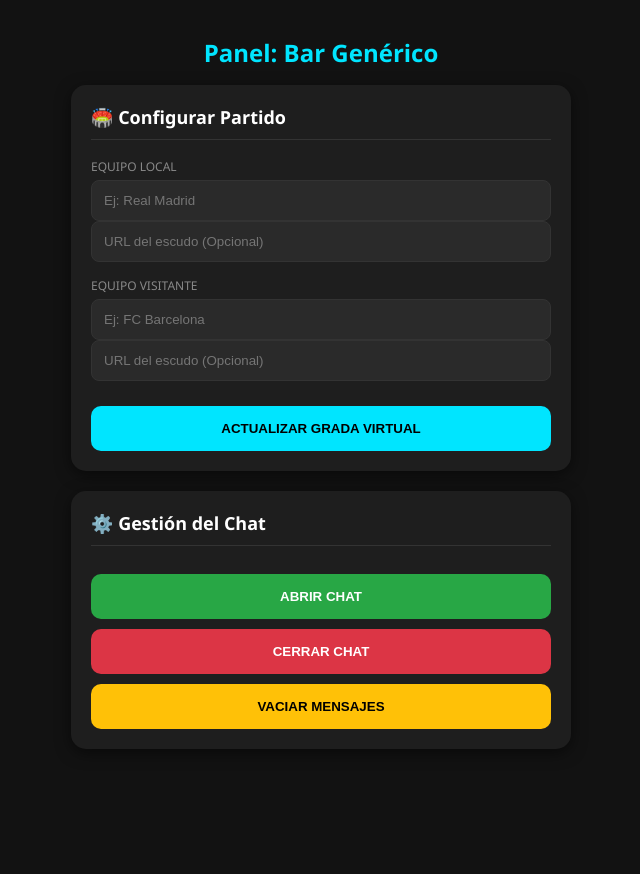
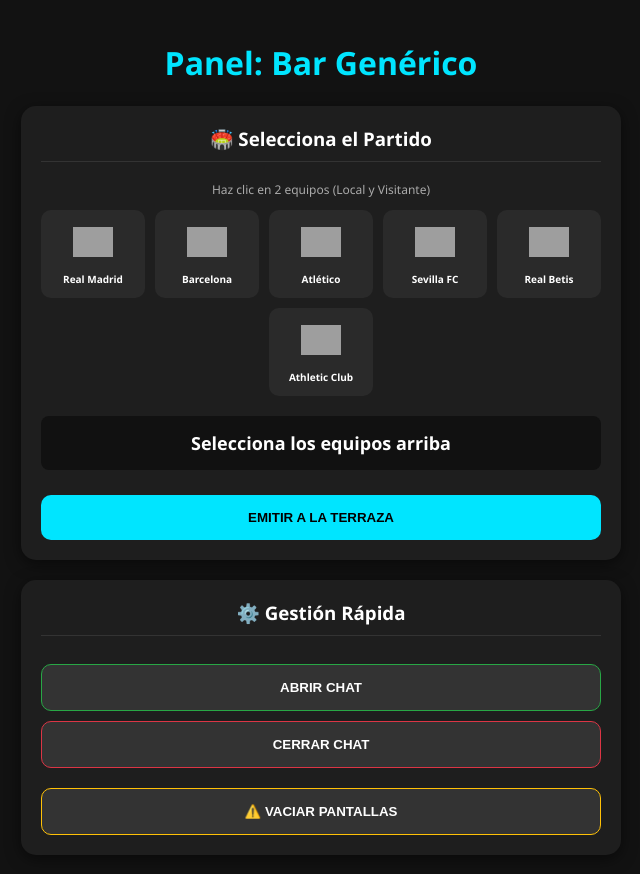
Before and after one commit to Whiko83/chat-bar-terraza, a website: page admin.html in a window 1280 px wide. Shown: the whole page, without its empty margins (319-959 px from the left). Before the commit the page ends 800 px from the top, so only its background shows below. Drawn offline with nearby package versions, Linux system fonts and the light colour scheme; no server answers; grey boxes are pictures that could not be loaded.

Commit message:
Add files via upload

```diff
--- a/admin.html
+++ b/admin.html
@@ -3,75 +3,148 @@
 <head>
     <meta charset="UTF-8">
     <meta name="viewport" content="width=device-width, initial-scale=1.0">
-    <title>Panel de Control - Grada Virtual</title>
+    <title>Panel de Control - Galería</title>
     <style>
         :root { --accent: #00e5ff; --bg: #121212; --card: #1e1e1e; }
         body { font-family: 'Segoe UI', sans-serif; background: var(--bg); color: white; padding: 20px; margin: 0; }
-        .container { max-width: 500px; margin: 0 auto; }
-        h1 { color: var(--accent); text-align: center; font-size: 24px; }
+        .container { max-width: 600px; margin: 0 auto; }
+        h1 { color: var(--accent); text-align: center; }
 
         .card { background: var(--card); padding: 20px; border-radius: 15px; margin-bottom: 20px; box-shadow: 0 4px 15px rgba(0,0,0,0.5); }
-        .card h3 { margin-top: 0; border-bottom: 1px solid #333; padding-bottom: 10px; font-size: 18px; }
+        .card h3 { margin-top: 0; border-bottom: 1px solid #333; padding-bottom: 10px; text-align: center; }
 
-        .input-group { margin-bottom: 15px; }
-        label { display: block; font-size: 12px; color: #888; text-transform: uppercase; margin-bottom: 5px; }
-        input { width: 100%; padding: 12px; border-radius: 8px; border: 1px solid #333; background: #2a2a2a; color: white; box-sizing: border-box; }
+        /* ESTILOS DE LA GALERÍA */
+        .galeria { display: flex; flex-wrap: wrap; gap: 10px; justify-content: center; margin-bottom: 20px; }
+        .equipo-item {
+            background: #2a2a2a; border: 2px solid transparent; border-radius: 10px; padding: 10px;
+            width: 80px; text-align: center; cursor: pointer; transition: 0.2s;
+        }
+        .equipo-item img { width: 40px; height: 40px; object-fit: contain; margin-bottom: 5px; }
+        .equipo-item span { display: block; font-size: 10px; font-weight: bold; white-space: nowrap; overflow: hidden; text-overflow: ellipsis; }
 
-        button { width: 100%; padding: 15px; border: none; border-radius: 10px; font-weight: bold; cursor: pointer; text-transform: uppercase; margin-top: 10px; transition: 0.2s; }
+        /* ESTADOS DE SELECCIÓN */
+        .equipo-item:hover { background: #3a3a3a; }
+        .equipo-item.seleccionado-local { border-color: #00e5ff; background: rgba(0, 229, 255, 0.1); }
+        .equipo-item.seleccionado-visitante { border-color: #ff0055; background: rgba(255, 0, 85, 0.1); }
+
+        .resumen { text-align: center; font-size: 18px; font-weight: bold; margin: 15px 0; background: #111; padding: 15px; border-radius: 8px; }
+        .vs { color: #888; font-size: 14px; margin: 0 10px; }
+
+        button { width: 100%; padding: 15px; border: none; border-radius: 10px; font-weight: bold; cursor: pointer; text-transform: uppercase; margin-top: 10px; }
         .btn-main { background: var(--accent); color: #000; }
-        .btn-main:active { transform: scale(0.98); }
-        .btn-open { background: #28a745; color: white; }
-        .btn-close { background: #dc3545; color: white; }
-        .btn-clear { background: #ffc107; color: black; }
+        .btn-control { background: #333; color: white; border: 1px solid #555; }
     </style>
 </head>
 <body>
     <div class="container">
-        <h1 id="bar-display">Panel de Administración</h1>
+        <h1 id="bar-display">Panel: Cargando...</h1>
 
         <div class="card">
-            <h3>🏟️ Configurar Partido</h3>
-            <div class="input-group">
-                <label>Equipo Local</label>
-                <input id="eq1" type="text" placeholder="Ej: Real Madrid">
-                <input id="img1" type="text" placeholder="URL del escudo (Opcional)">
+            <h3>🏟️ Selecciona el Partido</h3>
+            <p style="font-size: 12px; color: #aaa; text-align: center;">Haz clic en 2 equipos (Local y Visitante)</p>
+
+            <div id="contenedor-galeria" class="galeria"></div>
+
+            <div class="resumen" id="texto-resumen">
+                Selecciona los equipos arriba
             </div>
-            <div class="input-group">
-                <label>Equipo Visitante</label>
-                <input id="eq2" type="text" placeholder="Ej: FC Barcelona">
-                <input id="img2" type="text" placeholder="URL del escudo (Opcional)">
-            </div>
-            <button class="btn-main" onclick="actualizarPartido()">Actualizar Grada Virtual</button>
+
+            <button class="btn-main" onclick="actualizarPartido()">Emitir a la Terraza</button>
         </div>
 
         <div class="card">
-            <h3>⚙️ Gestión del Chat</h3>
-            <button class="btn-open" onclick="enviarOrden('admin_abrir_chat')">Abrir Chat</button>
-            <button class="btn-close" onclick="enviarOrden('admin_cerrar_chat')">Cerrar Chat</button>
-            <button class="btn-clear" onclick="enviarOrden('admin_limpiar_chat')">Vaciar Mensajes</button>
+            <h3>⚙️ Gestión Rápida</h3>
+            <button class="btn-control" onclick="enviarOrden('admin_abrir_chat')" style="border-color: #28a745;">Abrir Chat</button>
+            <button class="btn-control" onclick="enviarOrden('admin_cerrar_chat')" style="border-color: #dc3545;">Cerrar Chat</button>
+            <button class="btn-control" onclick="enviarOrden('admin_limpiar_chat')" style="border-color: #ffc107; margin-top: 20px;">⚠️ Vaciar Pantallas</button>
         </div>
     </div>
 
     <script src="/socket.io/socket.io.js"></script>
     <script>
         const socket = io();
-        const params = new URLSearchParams(window.location.search);
-        const barId = params.get('bar') || "Bar Genérico";
+        const barId = new URLSearchParams(window.location.search).get('bar') || "Bar Genérico";
         document.getElementById('bar-display').innerText = "Panel: " + barId;
-
         socket.emit('unirse_sala', barId);
 
+        // --- TU BASE DE DATOS DE EQUIPOS ---
+        // Aquí añades todos los equipos. En 'escudo' puedes poner un enlace de Wikipedia seguro o tu archivo local ej: "/madrid.png" si lo tienes en la carpeta public.
+        const baseDatosEquipos = [
+            { id: "rma", nombre: "Real Madrid", escudo: "https://upload.wikimedia.org/wikipedia/en/5/56/Real_Madrid_CF.svg" },
+            { id: "fcb", nombre: "Barcelona", escudo: "https://upload.wikimedia.org/wikipedia/en/4/47/FC_Barcelona_%28crest%29.svg" },
+            { id: "atm", nombre: "Atlético", escudo: "https://upload.wikimedia.org/wikipedia/en/f/f4/Atletico_Madrid_2017_logo.svg" },
+            { id: "sev", nombre: "Sevilla FC", escudo: "https://upload.wikimedia.org/wikipedia/en/3/3b/Sevilla_FC_logo.svg" },
+            { id: "bet", nombre: "Real Betis", escudo: "https://upload.wikimedia.org/wikipedia/en/1/13/Real_betis_logo.svg" },
+            { id: "ath", nombre: "Athletic Club", escudo: "https://upload.wikimedia.org/wikipedia/en/9/98/Club_Athletic_Bilbao_logo.svg" }
+        ];
+
+        let localSeleccionado = null;
+        let visitanteSeleccionado = null;
+
+        // Dibujar la galería en la pantalla
+        const contenedor = document.getElementById('contenedor-galeria');
+        baseDatosEquipos.forEach(equipo => {
+            const div = document.createElement('div');
+            div.className = 'equipo-item';
+            div.innerHTML = `<img src="${equipo.escudo}" alt="${equipo.nombre}"><span>${equipo.nombre}</span>`;
+
+            div.onclick = () => seleccionarEquipo(equipo, div);
+            contenedor.appendChild(div);
+        });
+
+        // Lógica para elegir Local y Visitante
+        function seleccionarEquipo(equipo, elementoDiv) {
+            if (localSeleccionado === equipo) {
+                localSeleccionado = null; // Desmarcar
+            } else if (visitanteSeleccionado === equipo) {
+                visitanteSeleccionado = null; // Desmarcar
+            } else if (!localSeleccionado) {
+                localSeleccionado = equipo;
+            } else if (!visitanteSeleccionado) {
+                visitanteSeleccionado = equipo;
+            } else {
+                // Si ya hay dos, cambiamos el visitante por el nuevo
+                visitanteSeleccionado = equipo;
+            }
+            actualizarVista();
+        }
+
+        // Refrescar los colores y el texto
+        function actualizarVista() {
+            // Limpiar clases
+            document.querySelectorAll('.equipo-item').forEach(el => {
+                el.classList.remove('seleccionado-local', 'seleccionado-visitante');
+            });
+
+            const resumen = document.getElementById('texto-resumen');
+
+            if (localSeleccionado && visitanteSeleccionado) {
+                resumen.innerHTML = `<span style="color: #00e5ff">${localSeleccionado.nombre}</span> <span class="vs">VS</span> <span style="color: #ff0055">${visitanteSeleccionado.nombre}</span>`;
+            } else if (localSeleccionado) {
+                resumen.innerHTML = `Esperando al visitante...`;
+            } else {
+                resumen.innerHTML = `Selecciona los equipos arriba`;
+            }
+
+            // Pintar los seleccionados en la galería
+            const items = document.querySelectorAll('.equipo-item');
+            baseDatosEquipos.forEach((eq, index) => {
+                if (eq === localSeleccionado) items[index].classList.add('seleccionado-local');
+                if (eq === visitanteSeleccionado) items[index].classList.add('seleccionado-visitante');
+            });
+        }
+
+        // Enviar al servidor
         function actualizarPartido() {
-            const data = {
-                bar: barId,
-                equipo1: { nombre: document.getElementById('eq1').value, escudo: document.getElementById('img1').value },
-                equipo2: { nombre: document.getElementById('eq2').value, escudo: document.getElementById('img2').value }
-            };
-            if(data.equipo1.nombre && data.equipo2.nombre) {
-                socket.emit('admin_configurar_equipos', data);
-                alert("Partido actualizado correctamente.");
+            if(localSeleccionado && visitanteSeleccionado) {
+                socket.emit('admin_configurar_equipos', {
+                    bar: barId,
+                    equipo1: { nombre: localSeleccionado.nombre, escudo: localSeleccionado.escudo },
+                    equipo2: { nombre: visitanteSeleccionado.nombre, escudo: visitanteSeleccionado.escudo }
+                });
+                alert(`¡Partido ${localSeleccionado.nombre} vs ${visitanteSeleccionado.nombre} emitido a la terraza!`);
             } else {
-                alert("Debes poner al menos los nombres de los equipos.");
+                alert("Debes seleccionar dos equipos en la galería.");
             }
         }
 
--- a/server.js
+++ b/server.js
@@ -3,6 +3,8 @@
 const { Server } = require('socket.io');
 
 const app = express();
+// NUEVA LÍNEA MÁGICA: Permite usar imágenes guardadas en una carpeta llamada "public"
+app.use(express.static('public'));
 const server = http.createServer(app);
 const io = new Server(server);
 
```
